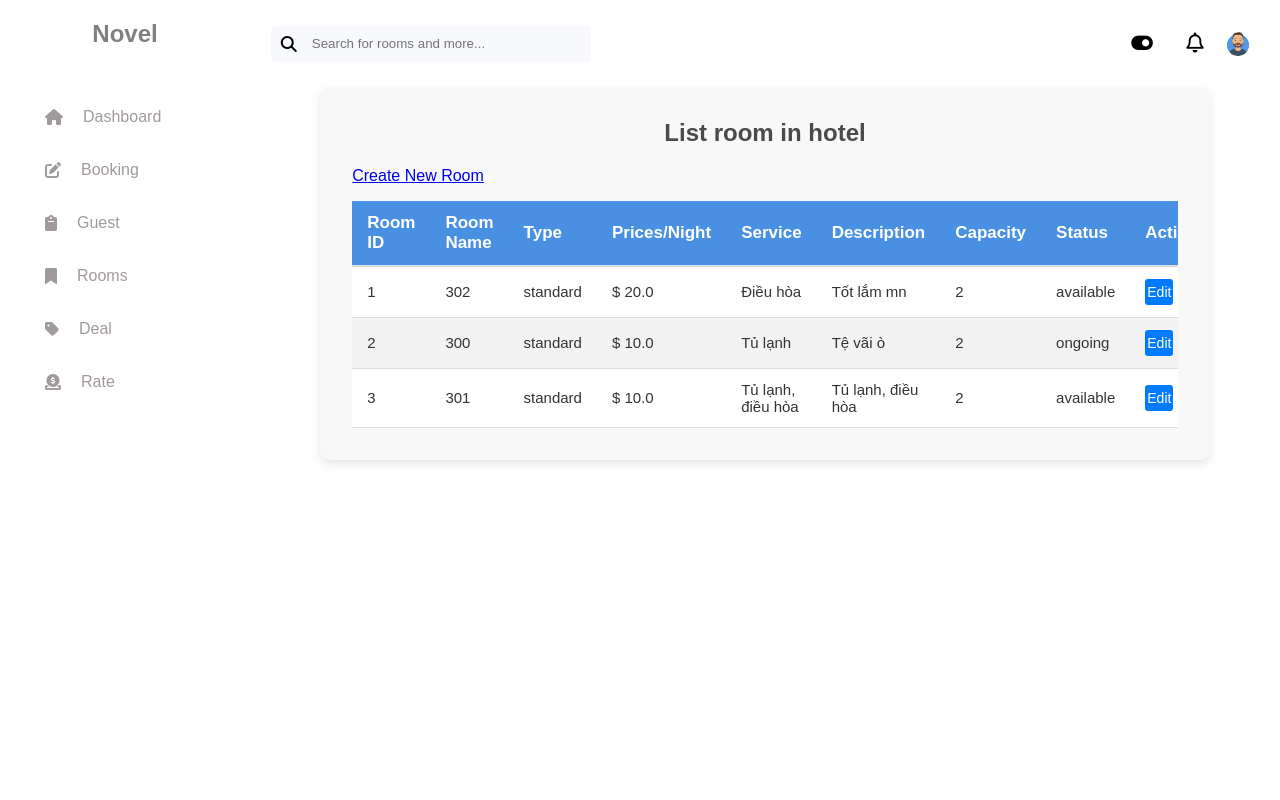
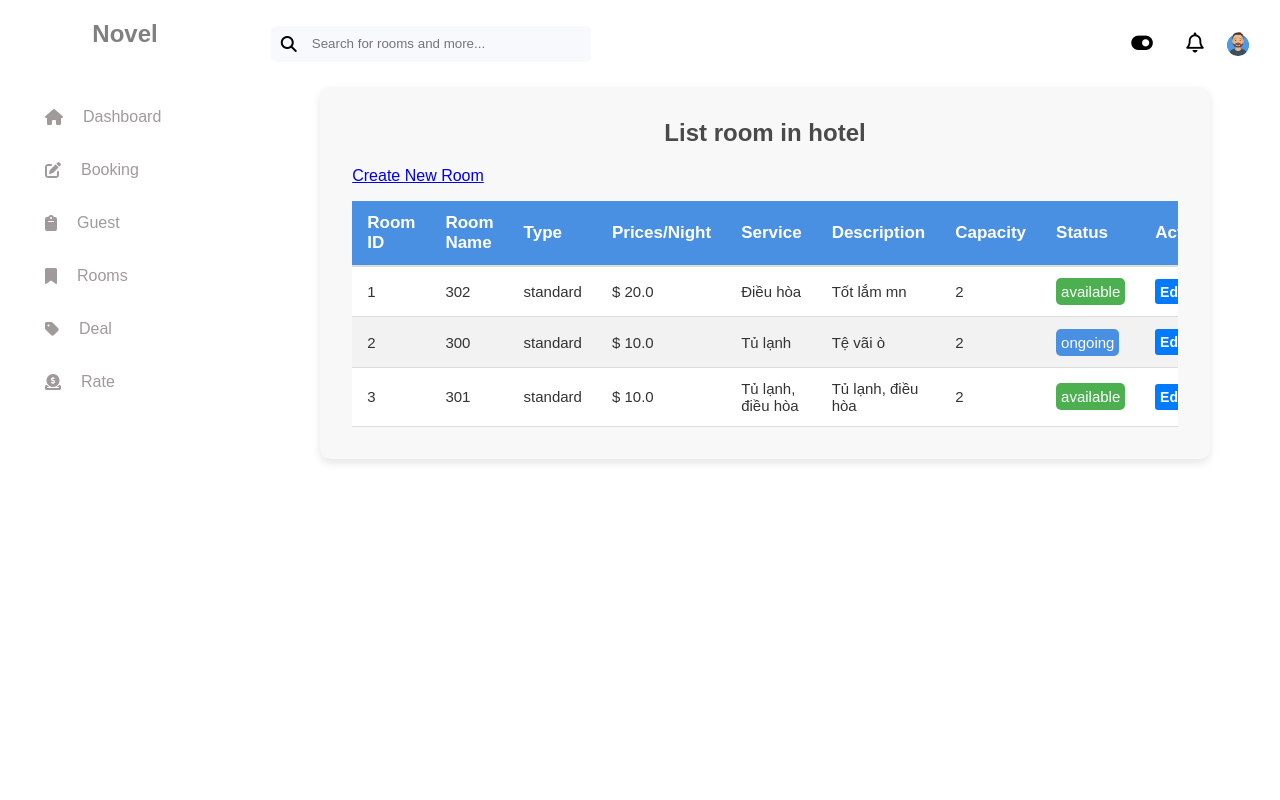
Before and after one commit to thanhdong200425/software-project, a Flask app: page /list_room in a window 1280 px wide. Run offline with Flask 3, Linux system fonts and the light colour scheme; a user stored in the database is signed in; data comes from the database, SQL or seed files in the repository; both versions use the stored data as it was after the commit; some libraries are stand-ins or nearby versions.

Commit message:
Refactor UI for login-register, and list-rooms

```diff
--- a/static/css/list_room.css
+++ b/static/css/list_room.css
@@ -104,8 +104,14 @@
     margin-right: 0; /* Không thêm margin cho nút cuối cùng */
 }
 
+.btn-edit, .btn-delete {
+    text-align: center;
+    padding: 0.3rem;
+    font-weight: bold;
+}
+
 .btn-edit {
-    background-color: #007bff; /* Màu nền cho nút sửa */
+    background-color: #007bff;
 }
 
 .btn-edit:hover {
@@ -114,10 +120,24 @@
 }
 
 .btn-delete {
-    background-color: #dc3545; /* Màu nền cho nút xóa */
+    background-color: #dc3545;
 }
 
 .btn-delete:hover {
     background-color: #c82333;
     transform: translateY(-2px);
 }
+
+.status {
+    padding: 5px;
+    border-radius: 5px;
+    color: #fff;
+}
+
+.available-status {
+    background-color: #4CAF50;
+}
+
+.ongoing-status {
+    background-color: #4a90e2;
+}
--- a/static/css/login.css
+++ b/static/css/login.css
@@ -91,3 +91,7 @@
 .button {
     max-width: 50%;
 }
+
+#spinner {
+    margin-right: 5px;
+}
--- a/static/css/register.css
+++ b/static/css/register.css
@@ -80,6 +80,10 @@
     font-size: 16px;
 }
 
+#spinner {
+    margin-right: 5px;
+}
+
 /* Additional styling for mobile responsiveness */
 @media (max-width: 576px) {
     .container {
--- a/templates/booking.html
+++ b/templates/booking.html
@@ -55,7 +55,7 @@
 <div id="bookingModal" class="modal" style="display: none;">
     <div class="modal-content">
         <span class="close">&times;</span>
-        <h1>Đặt phòng</h1>
+        <h1>Booking</h1>
         {% with messages = get_flashed_messages(with_categories=true) %}
             {% if messages %}
                 <ul class="flashes">
--- a/templates/list_room.html
+++ b/templates/list_room.html
@@ -35,11 +35,22 @@
                         <td>{{ room['service'] }}</td>
                         <td>{{ room['description'] }}</td>
                         <td>{{ room['capacity'] }}</td>
-                        <td>{{ room['status'] }}</td>
+                            <td>
+                                {% if room['status'] == 'available'  %}
+                                <span class="status available-status">
+                                    {{ room['status'] }}
+                                </span>
+                                {% endif %}
+                                {% if room['status'] == 'ongoing'  %}
+                                    <span class="status ongoing-status">
+                                    {{ room['status'] }}
+                                </span>
+                                {% endif %}
+                            </td>
                         <td>
                             <div class="btn-container">
                                 <a href="{{ url_for('edit_room', room_id=room['room_id']) }}" class="btn btn-edit">Edit</a>
-                                <form action="{{ url_for('delete_room', room_id=room['room_id']) }}" method="POST" style="display:inline;">
+                                <form action="{{ url_for('delete_room', room_id=room['room_id']) }}" method="POST" >
                                     <button type="submit" class="btn btn-delete" onclick="return confirm('Are you sure you want to delete this room?');">Delete</button>
                                 </form>
                             </div>
```
Also changed, not shown: templates/login.html (+26 -3 lines), templates/register.html (+18 -2 lines), hotel1.db.
